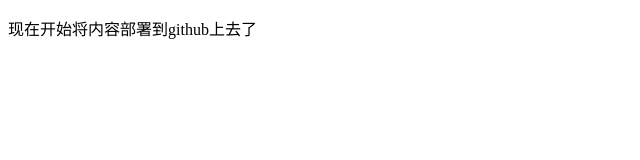
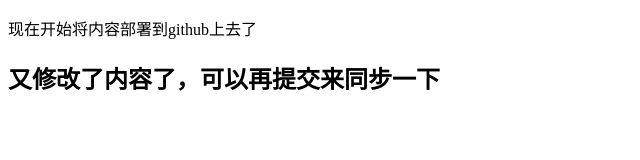
Before and after one commit to wangsk69/gz-num8, a plain HTML site: page index.html in a window 1280 px wide. Shown: the whole page, without its empty margins (0-640 px from the left). Drawn offline with Linux system fonts and the light colour scheme.

Commit message:
修改了内容

```diff
--- a/index.html
+++ b/index.html
@@ -6,5 +6,6 @@
 </head>
 <body>
   <p>现在开始将内容部署到github上去了</p>
+  <h2>又修改了内容了，可以再提交来同步一下</h2>
 </body>
 </html>
```
